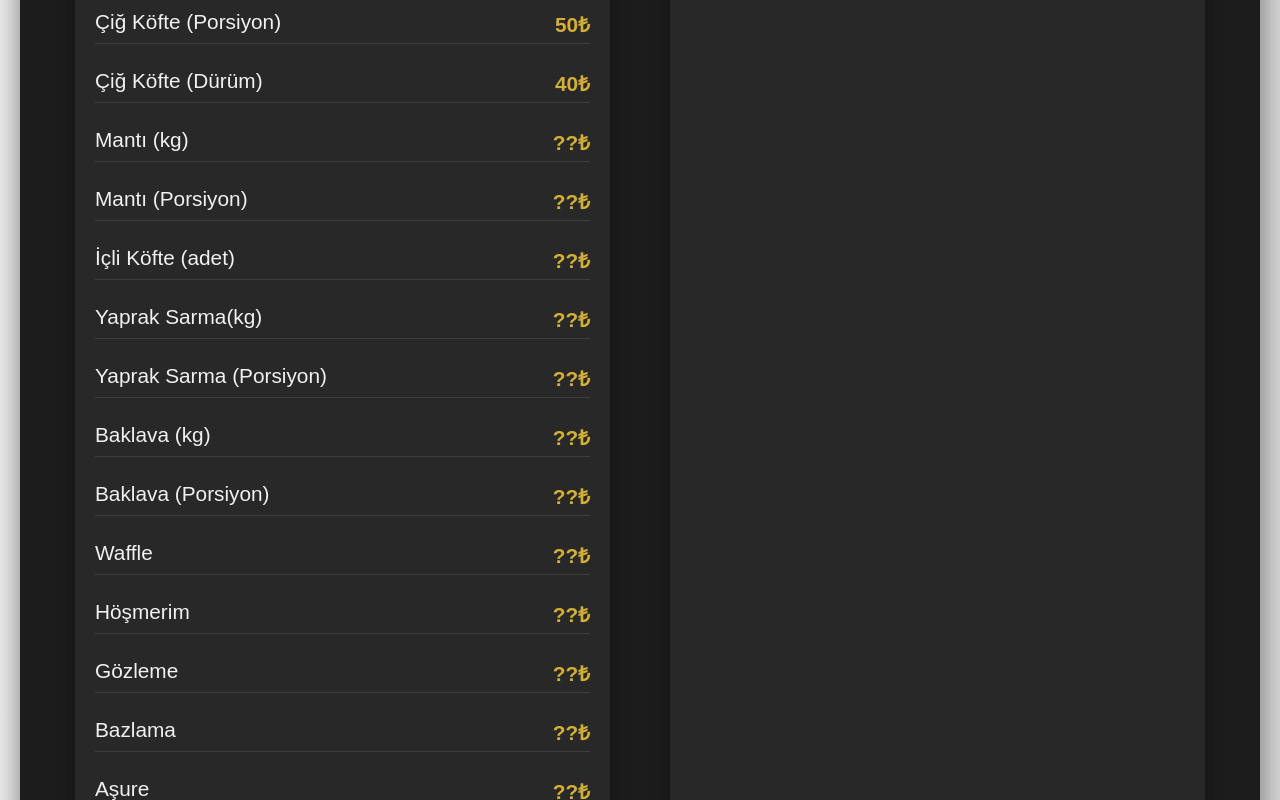
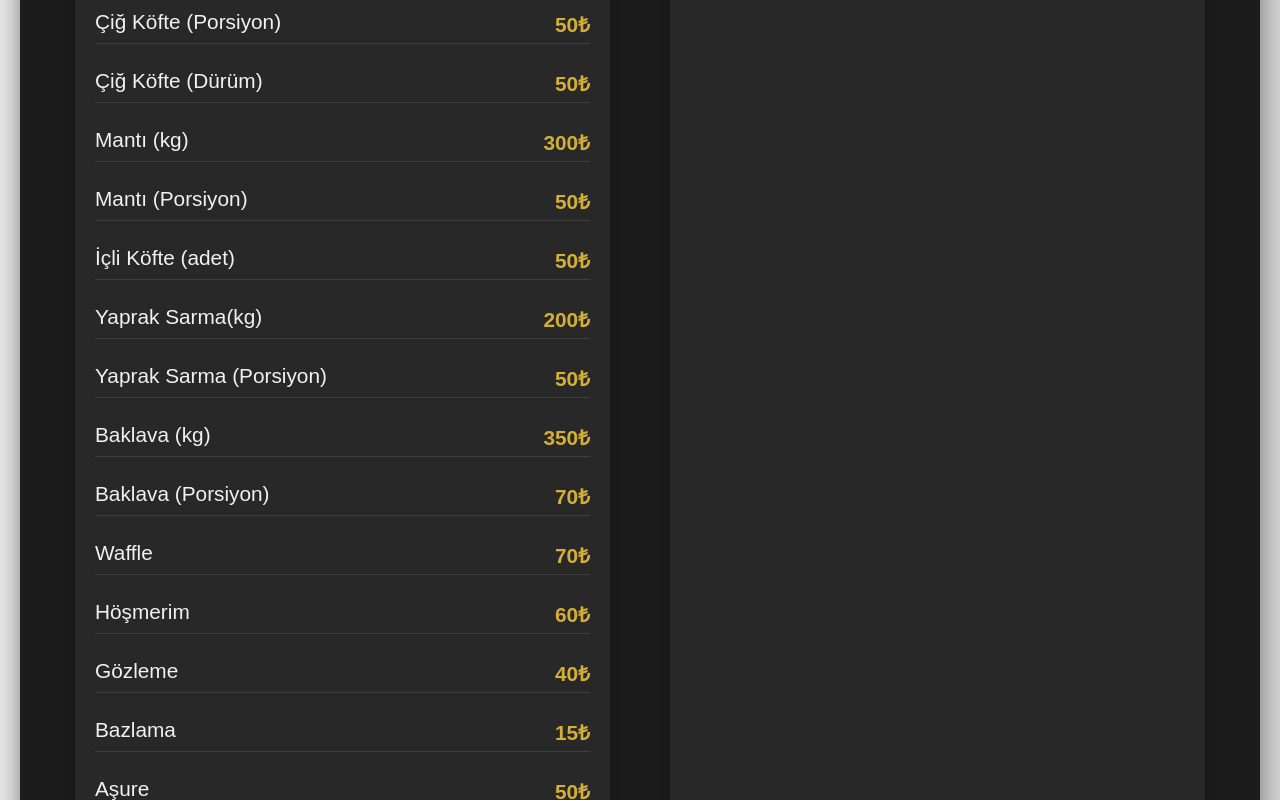
Before and after one commit to omerdemirkaya/foodmenu, a React (Vite) app: page / in a window 1280 px wide. Shown: the part 1320-2120 px from the top of the page. Built offline with nearby package versions, Linux system fonts and the light colour scheme.

Commit message:
Update Menu.jsx

```diff
--- a/src/Menu.jsx
+++ b/src/Menu.jsx
@@ -35,23 +35,23 @@
     category: "ÖZEL LEZZETLER",
     items: [
       { name: "Ankara Tava", price: "200₺" },
-      { name: "Çiğ Köfte (kg)", price: "200₺" },
+      { name: "Çiğ Köfte (kg)", price: "230₺" },
       { name: "Çiğ Köfte (Porsiyon)", price: "50₺" },
-      { name: "Çiğ Köfte (Dürüm)", price: "40₺" },
-      { name: "Mantı (kg)", price: "??₺" },
-      { name: "Mantı (Porsiyon)", price: "??₺" },
-      { name: "İçli Köfte (adet)", price: "??₺" },
-      { name: "Yaprak Sarma(kg)", price: "??₺" },
-      { name: "Yaprak Sarma (Porsiyon)", price: "??₺" },
-      { name: "Baklava (kg)", price: "??₺" },
-      { name: "Baklava (Porsiyon)", price: "??₺" },
-      { name: "Waffle", price: "??₺" },
-      { name: "Höşmerim", price: "??₺" },
-      { name: "Gözleme", price: "??₺" },
-      { name: "Bazlama", price: "??₺" },
-      { name: "Aşure", price: "??₺" },
-      { name: "Dondurma (kg)", price: "??₺" },
-      { name: "Dondurma (top)", price: "??₺" }
+      { name: "Çiğ Köfte (Dürüm)", price: "50₺" },
+      { name: "Mantı (kg)", price: "300₺" },
+      { name: "Mantı (Porsiyon)", price: "50₺" },
+      { name: "İçli Köfte (adet)", price: "50₺" },
+      { name: "Yaprak Sarma(kg)", price: "200₺" },
+      { name: "Yaprak Sarma (Porsiyon)", price: "50₺" },
+      { name: "Baklava (kg)", price: "350₺" },
+      { name: "Baklava (Porsiyon)", price: "70₺" },
+      { name: "Waffle", price: "70₺" },
+      { name: "Höşmerim", price: "60₺" },
+      { name: "Gözleme", price: "40₺" },
+      { name: "Bazlama", price: "15₺" },
+      { name: "Aşure", price: "50₺" },
+      { name: "Dondurma (kg)", price: "250₺" },
+      { name: "Dondurma (top)", price: "15₺" }
     ]
   },
   {
```
